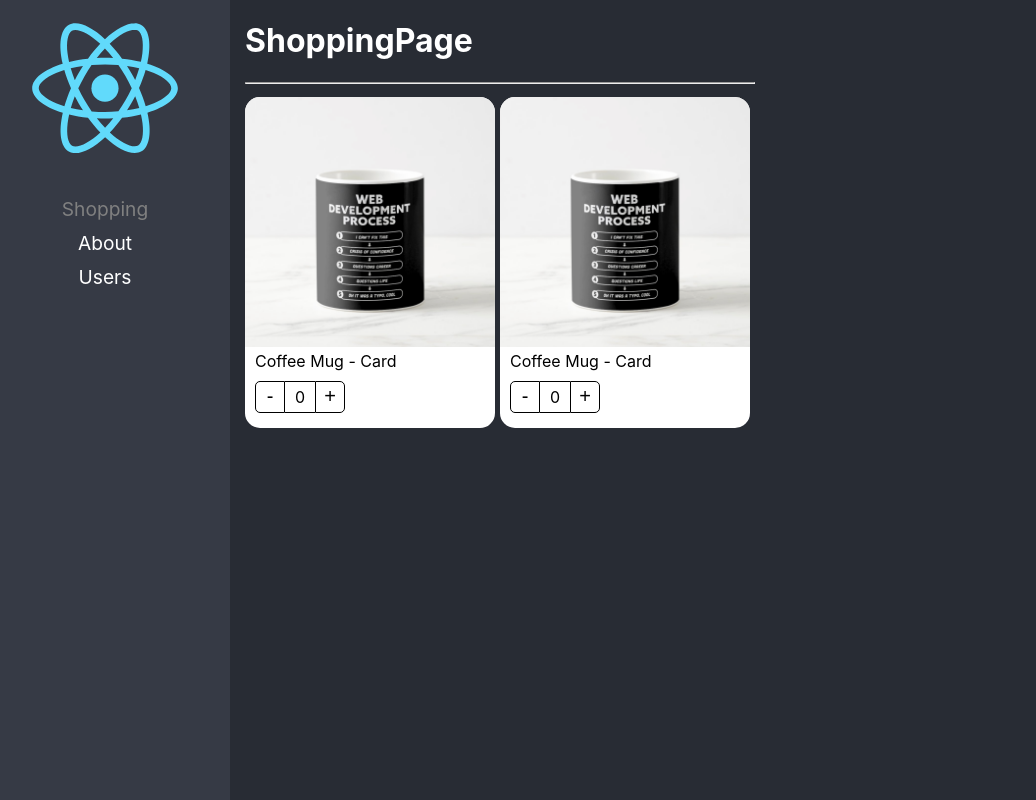
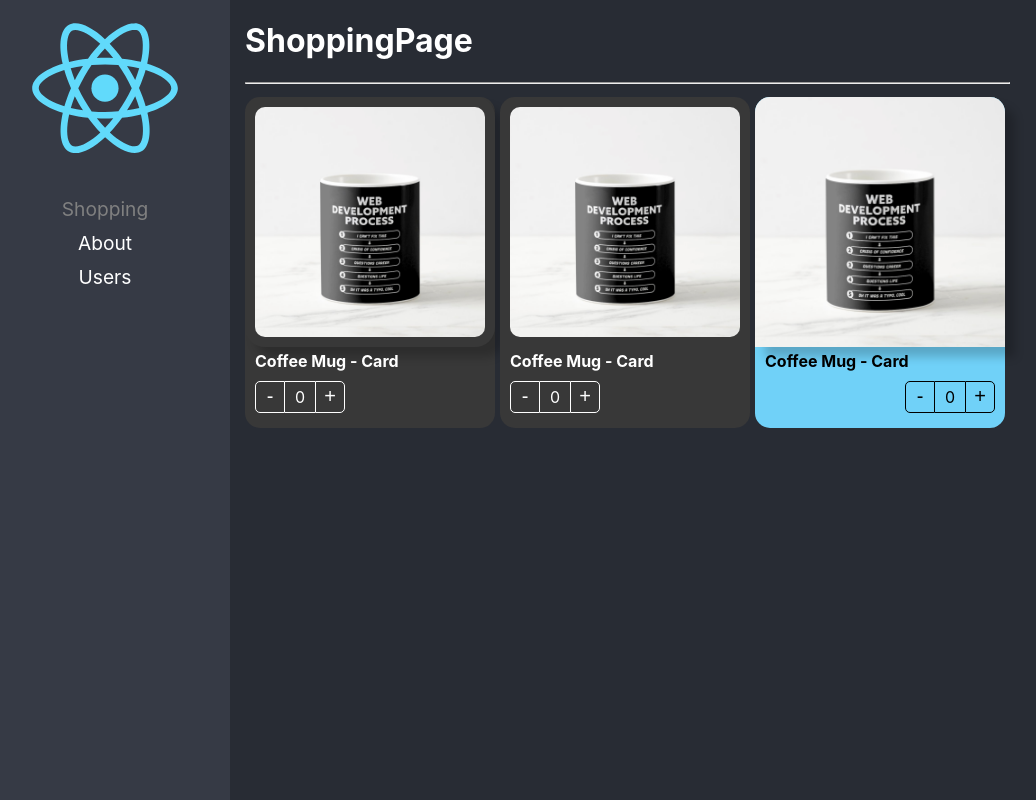
Before and after one commit to ppHoil/react-adv, a React (Create React App) app: page /home in a window 1280 px wide. Shown: the whole page, without its empty margins (20-1056 px from the left). Built offline with nearby package versions, Linux system fonts and the light colour scheme.

Commit message:
Component extend styles listos

```diff
--- a/src/02-component-patterns/components/ProductButtons.tsx
+++ b/src/02-component-patterns/components/ProductButtons.tsx
@@ -1,12 +1,16 @@
-import { useContext } from "react";
+import { CSSProperties, useContext } from "react";
 import { ProductContex } from "./ProductCard";
 import styles from "../styles/styles.module.css";
 
+export interface Props {
+  className?: string;
+  style?: CSSProperties;
+}
 
-export const ProductButtons = () => {
+export const ProductButtons = ({ className, style }: Props) => {
   const { increasBy, counter } = useContext(ProductContex);
   return (
-    <div className={styles.buttonsContainer}>
+    <div style={style} className={`${styles.buttonsContainer} ${className}`}>
       <button className={styles.buttonMinus} onClick={() => increasBy(-1)}>
         {" "}
         -{" "}
--- a/src/02-component-patterns/components/ProductCard.tsx
+++ b/src/02-component-patterns/components/ProductCard.tsx
@@ -1,16 +1,24 @@
 import { useProduct } from "../hooks/useProduct";
-import { createContext } from "react";
-import { ProductContexProps, ProductCardProps } from "../interfaces/interface";
+import { CSSProperties, ReactElement, createContext } from "react";
+import { Product, ProductContexProps } from "../interfaces/interface";
 import styles from "../styles/styles.module.css";
 
 export const ProductContex = createContext({} as ProductContexProps);
 const { Provider } = ProductContex;
+export interface Props {
+  product: Product;
+  children?: ReactElement | ReactElement[];
+  className?: string;
+  style?: CSSProperties;
+}
 
-export const ProductCard = ({ children, product }: ProductCardProps) => {
+export const ProductCard = ({ children, product, className, style }: Props) => {
   const { counter, increasBy } = useProduct();
   return (
     <Provider value={{ counter, increasBy, product }}>
-      <div className={styles.productCard}>{children}</div>
+      <div style={style} className={`${styles.productCard} ${className}`}>
+        {children}
+      </div>
     </Provider>
   );
 };
--- a/src/02-component-patterns/components/ProductImage.tsx
+++ b/src/02-component-patterns/components/ProductImage.tsx
@@ -1,9 +1,15 @@
-import { useContext } from "react";
+import { CSSProperties, useContext } from "react";
 import { ProductContex } from "./ProductCard";
 import noImage from "../assets/no-image.jpg";
 import styles from "../styles/styles.module.css";
 
-export const ProductImage = ({ img = "" }) => {
+export interface Props {
+  img?: string;
+  className?: string;
+  style?: CSSProperties;
+}
+
+export const ProductImage = ({ img, className, style }: Props) => {
   const { product } = useContext(ProductContex);
   let imgToShow: string;
   if (img) {
@@ -14,6 +20,11 @@
     imgToShow = noImage;
   }
   return (
-      <img className={styles.productImg} src={imgToShow} alt="Product" />
+    <img
+      style={style}
+      className={`${styles.productImg} ${className}`}
+      src={imgToShow}
+      alt="Product"
+    />
   );
 };
--- a/src/02-component-patterns/components/ProductTitle.tsx
+++ b/src/02-component-patterns/components/ProductTitle.tsx
@@ -1,12 +1,18 @@
-import { useContext } from "react";
+import { CSSProperties, useContext } from "react";
 import { ProductContex } from "./ProductCard";
 import styles from "../styles/styles.module.css";
 
-export const ProductTitle = ({ title }: { title?: string }) => {
+export interface Props {
+  title?: string;
+  className?: string;
+  style?: CSSProperties;
+}
+
+export const ProductTitle = ({ title, className, style }: Props) => {
   const { product } = useContext(ProductContex);
 
   return (
-    <span className={styles.productDescription}>
+    <span style={style} className={`${styles.productDescription} ${className}`}>
       {title ? title : product.title}
     </span>
   );
--- a/src/02-component-patterns/pages/ShoppingPage.tsx
+++ b/src/02-component-patterns/pages/ShoppingPage.tsx
@@ -1,9 +1,15 @@
-import { ProductButtons, ProductCard, ProductImage, ProductTitle } from "../components";
+import {
+  ProductButtons,
+  ProductCard,
+  ProductImage,
+  ProductTitle,
+} from "../components";
+import "../styles/custom-styles.css";
 
 const product = {
   id: "1",
   title: "Coffee Mug - Card",
-  img:'./coffee-mug.png'
+  img: "./coffee-mug.png",
 };
 
 export const ShoppingPage = () => {
@@ -18,16 +24,27 @@
           flexWrap: "wrap",
         }}
       >
-                <ProductCard product={product}>
-                    <ProductCard.Image />
-                    <ProductCard.Title/>
-                    <ProductCard.Buttons/>
+        <ProductCard product={product} className="bg-dark text-white ">
+          <ProductCard.Image
+            className="custom-image"
+            style={{ boxShadow: "10px 10px 10px rgba(0,0,0,0.2)" }}
+          />
+          <ProductCard.Title className="text-bold" />
+          <ProductCard.Buttons className="custom-buttons" />
         </ProductCard>
 
-                <ProductCard product={product}>
-                    <ProductImage />
-                    <ProductTitle />
-                    <ProductButtons/>
+        <ProductCard product={product} className="bg-dark text-white ">
+          <ProductImage className="custom-image" />
+          <ProductTitle className="text-bold" />
+          <ProductButtons className="custom-buttons" />
+        </ProductCard>
+
+        <ProductCard product={product} style={{ backgroundColor: "#70D1F8" }}>
+          <ProductImage
+            style={{ boxShadow: "10px 10px 10px rgba(0,0,0,0.2)" }}
+          />
+          <ProductTitle style={{ fontWeight: "bold" }} />
+          <ProductButtons style={{ display: "flex", justifyContent: "end" }} />
         </ProductCard>
       </div>
     </div>
--- /dev/null
+++ b/src/02-component-patterns/styles/custom-styles.css
@@ -0,0 +1,18 @@
+.bg-dark {
+  background-color: rgb(56, 56, 56);
+}
+.text-white {
+  color: white;
+}
+.text-bold{
+    font-weight: bold;
+}
+.custom-image {
+  border-radius: 20px;
+  padding: 10px;
+  width: calc(100% - 20px);
+}
+.custom-buttons button, .custom-buttons div{
+    color: white;
+    border-color: white;
+}
```
Also changed, not shown: src/02-component-patterns/interfaces/interface.ts (+7 -9 lines). Lines whose indentation alone changed are shown as unchanged.
